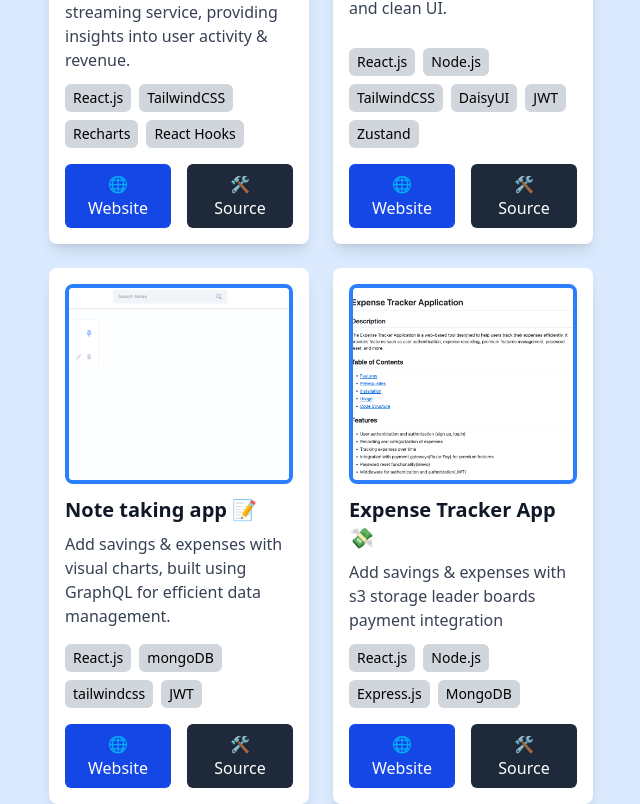
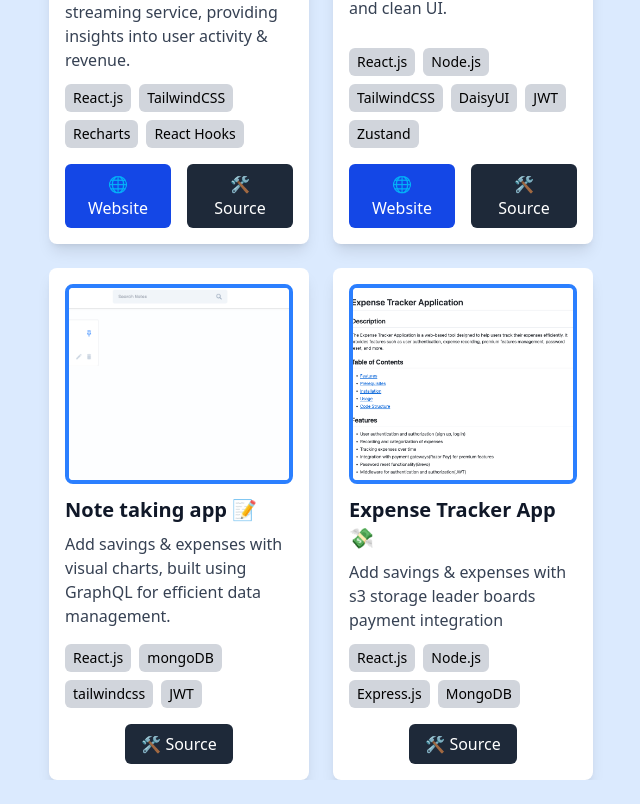
Before and after one commit to clementrozario/Portfolio-Website, a React (Vite) app: page / in a window 1280 px wide. Shown: the part 588-1392 px from the top of the page, without its empty margins (591-1231 px from the left). After the commit the page ends 1368 px from the top, so only its background shows below. Built offline with nearby package versions, Linux system fonts and the light colour scheme.

Commit message:
updating projects

```diff
--- a/src/components/ProjectsSection.tsx
+++ b/src/components/ProjectsSection.tsx
@@ -5,44 +5,34 @@ const ProjectsSection = () => {
     <div className="mt-8">
       <h2 className="text-2xl font-bold mb-4">Projects</h2>
       <div className="grid grid-cols-1 md:grid-cols-2 gap-6">
-        {projects.map((project, index) => (
-          <div
-            key={index}
-            className="bg-white dark:bg-gray-900 p-4 rounded-lg shadow-lg flex flex-col h-full"
+        {projects.map((project) => {
+          const isLiveMissing =
+            !project.livelink || project.livelink.toLowerCase().includes("deploying soon");
+
+          let actionButtons;
+
+          if (isLiveMissing) {
+            if (project.sourcelink) {
+              actionButtons = (
+                <a
+                  href={project.sourcelink}
+                  target="_blank"
+                  rel="noopener noreferrer"
+                  className="bg-gray-800 text-white px-4 py-2 rounded-md hover:bg-gray-400 text-center"
                 >
-
-            <div className="border-4 border-blue-500 rounded-lg overflow-hidden">
-              <img
-                src={project.image || "/default-placeholder.png"}
-                alt={project.title}
-                className="w-full h-48 object-cover"
-              />
-            </div>
-
-
-            <h3 className="text-xl font-semibold mt-3 text-gray-900 dark:text-white">
-              {project.title}
-            </h3>
-
-
-            <p className="text-gray-700 dark:text-gray-300 mt-2 flex-grow">
-              {project.description}
-            </p>
-
-
-            <div className="flex flex-wrap gap-2 mt-3">
-              {project.techstack.map((tech, i) => (
-                <span
-                  key={i}
-                  className="bg-gray-300 dark:bg-gray-800 text-black dark:text-white text-sm px-2 py-1 rounded-md"
-                >
-                  {tech}
+                  🛠 Source
+                </a>
+              );
+            } else {
+              actionButtons = (
+                <span className="bg-gray-800 text-white px-4 py-2 hover:bg-gray-400 text-center cursor-not-allowed rounded-md">
+                  ❌ No Source
                 </span>
-              ))}
-            </div>
-
-
-            <div className="flex gap-4 mt-4">
+              );
+            }
+          } else {
+            actionButtons = (
+              <>
                 <a
                   href={project.livelink}
                   target="_blank"
@@ -61,13 +51,52 @@ const ProjectsSection = () => {
                     🛠 Source
                   </a>
                 ) : (
-                <span className="bg-gray-800 text-white px-4 py-2 hover:bg-gray-400 flex-1 text-center cursor-not-allowed">
+                  <span className="bg-gray-800 text-white px-4 py-2 hover:bg-gray-400 flex-1 text-center cursor-not-allowed rounded-md">
                     ❌ No Source
                   </span>
                 )}
+              </>
+            );
+          }
+
+          return (
+            <div
+              key={project.title}
+              className="bg-white dark:bg-gray-900 p-4 rounded-lg shadow-lg flex flex-col h-full"
+            >
+              <div className="border-4 border-blue-500 rounded-lg overflow-hidden">
+                <img
+                  src={project.image || "/default-placeholder.png"}
+                  alt={project.title}
+                  className="w-full h-48 object-cover"
+                />
+              </div>
+
+              <h3 className="text-xl font-semibold mt-3 text-gray-900 dark:text-white">
+                {project.title}
+              </h3>
+
+              <p className="text-gray-700 dark:text-gray-300 mt-2 flex-grow">
+                {project.description}
+              </p>
+
+              <div className="flex flex-wrap gap-2 mt-3">
+                {project.techstack.map((tech) => (
+                  <span
+                    key={`${project.title}-${tech}`}
+                    className="bg-gray-300 dark:bg-gray-800 text-black dark:text-white text-sm px-2 py-1 rounded-md"
+                  >
+                    {tech}
+                  </span>
+                ))}
+              </div>
+
+              <div className={`flex gap-4 mt-4 ${isLiveMissing ? "justify-center" : ""}`}>
+                {actionButtons}
               </div>
             </div>
-        ))}
+          );
+        })}
       </div>
     </div>
   );
--- a/src/data/projects.ts
+++ b/src/data/projects.ts
@@ -21,7 +21,7 @@ export const projects = [
         description:"Add savings & expenses with visual charts, built using GraphQL for efficient data management.",
         image:"/Notes-app.png",
         techstack:["React.js","mongoDB","tailwindcss","JWT"],
-        livelink:"deploying soon....",
+        livelink:"",
         sourcelink:"https://github.com/clementrozario/ai-notesapp",
     },
 
```
Lines whose indentation alone changed are shown as unchanged.
